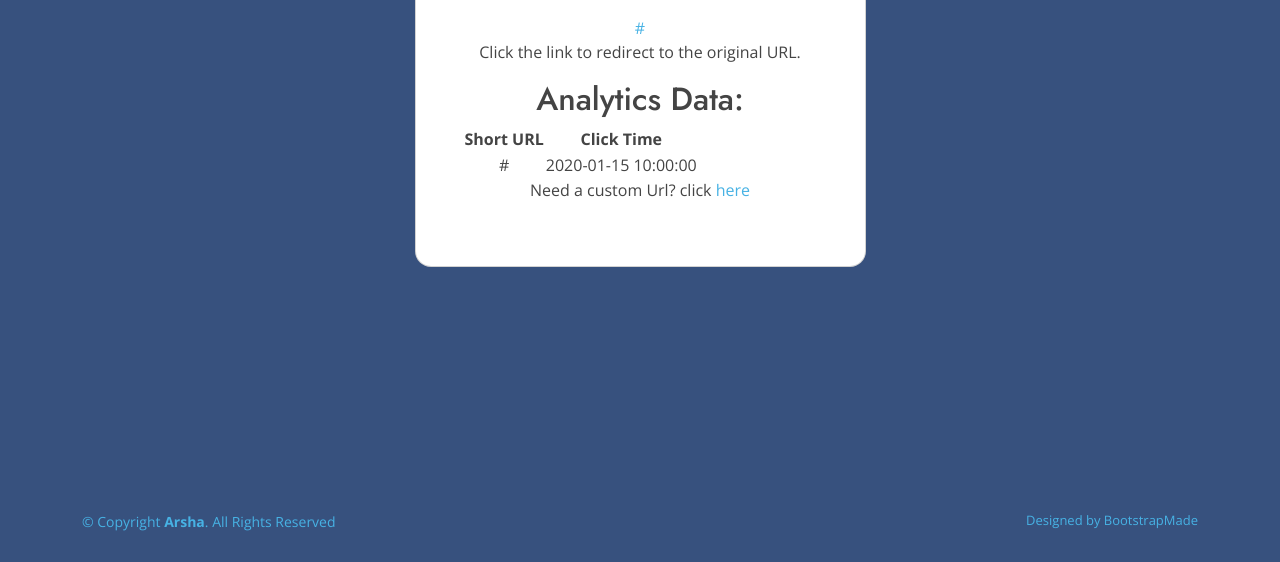
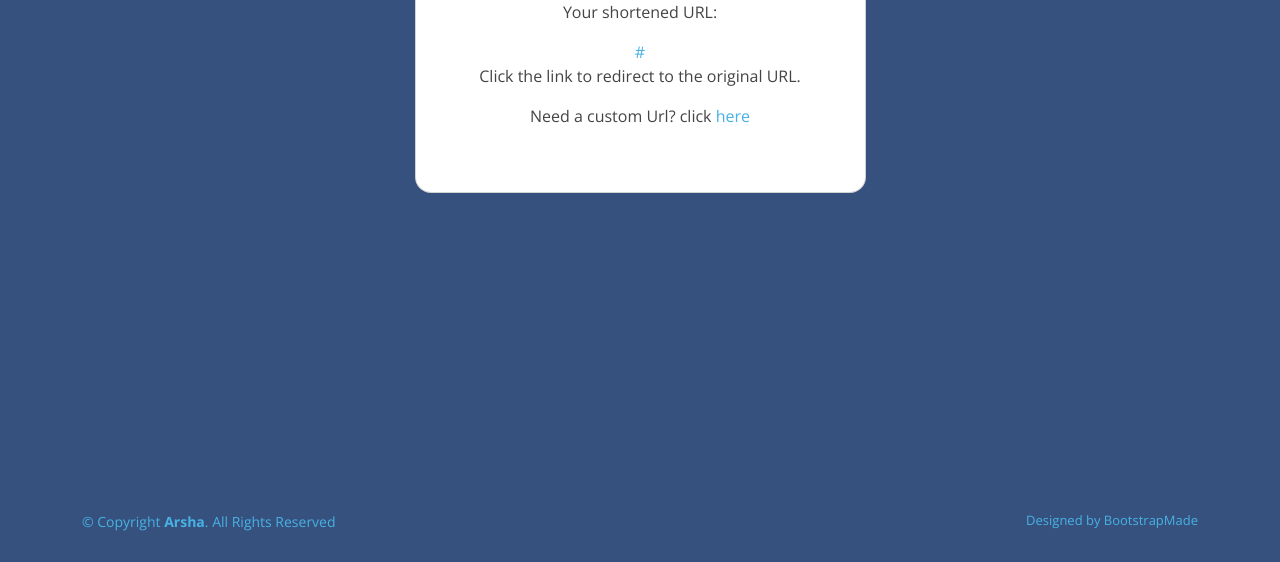
Before and after one commit to Olalekan2040-slack/URL-Shortener, a Flask app: template website/templates/result.html in a window 1280 px wide. Shown: the part 391-953 px from the top of the page. Run offline with Flask 3, Linux system fonts and the light colour scheme; tables that the repository leaves empty hold one stand-in row (values such as "Sample post"); the template is opened without the code that fills it: values that come from a table or form of the project are taken from there, most other values are stand-ins (such as "Sample title", 1, 10 or a date in 2020); some libraries are stand-ins or nearby versions.

Commit message:
Reinstall some missing packages

```diff
--- a/website/__init__.py
+++ b/website/__init__.py
@@ -5,7 +5,7 @@ from flask_alembic import Alembic
 from flask_migrate import Migrate
 from flask_login import LoginManager
 from flask_qrcode import QRcode
-from flask_caching import Cache
+from flask_cache import Cache
 
 
 
--- a/website/templates/result.html
+++ b/website/templates/result.html
@@ -69,7 +69,7 @@
 
     <p>Click the link to redirect to the original URL.</p>
 
-    <h2>Analytics Data:</h2>
+    <!-- <h2>Analytics Data:</h2>
 <table>
     <thead>
         <tr>
@@ -85,7 +85,7 @@
         </tr>
         {% endfor %}
     </tbody>
-</table>
+</table> -->
 
 <p>Need a custom Url? click <a href="{{url_for('views.create_custom_url')}}">here</p>
 </div>
```
Also changed, not shown: 1 other file.
